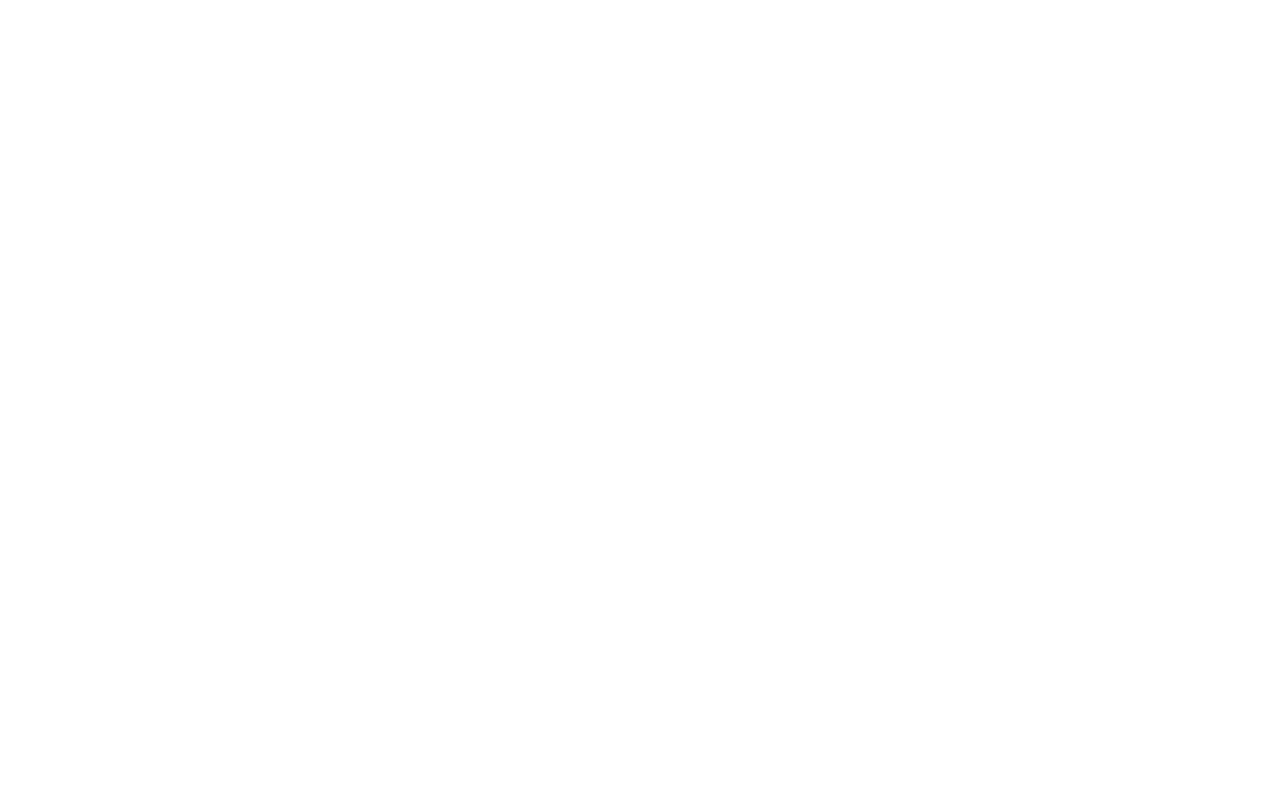
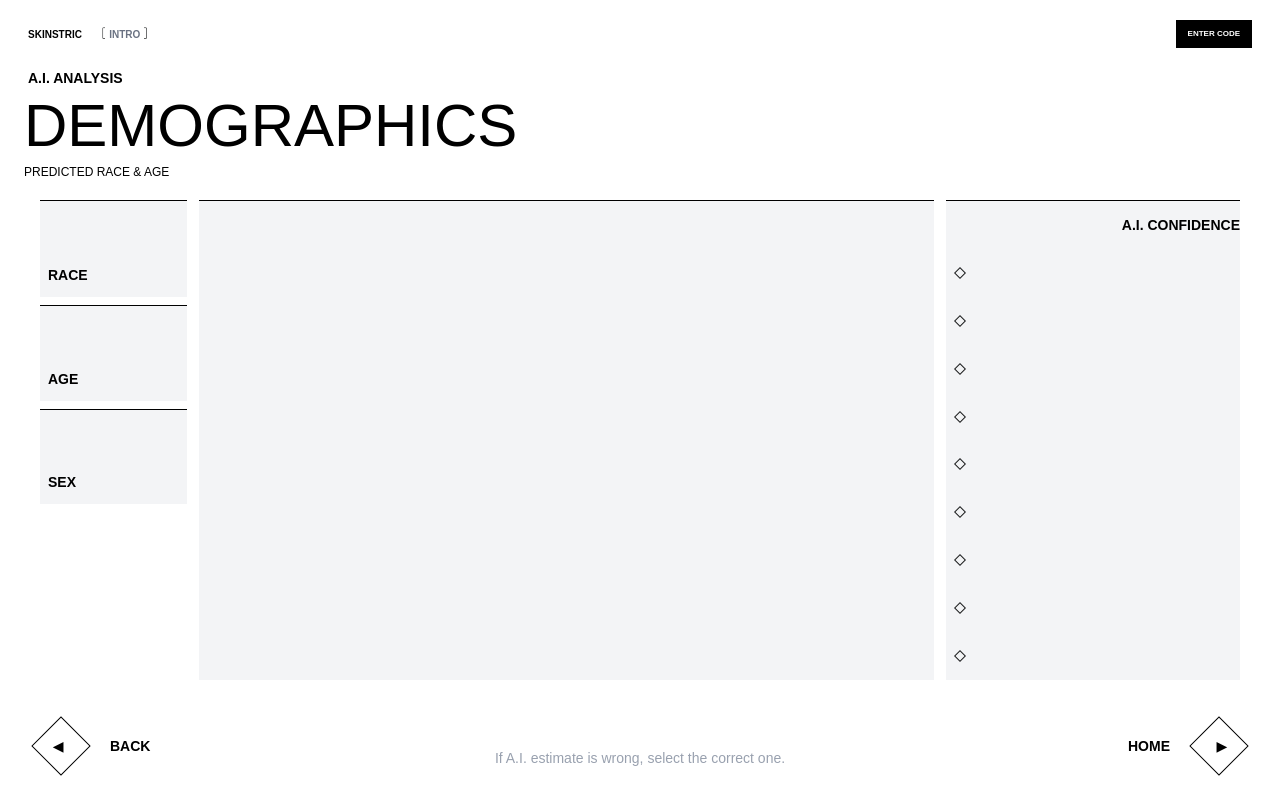
Before and after one commit to Kgithub7/Skinstric, a React (Vite) app: page /summary in a window 1280 px wide. Before the commit this address had no page. Built offline with nearby package versions, Linux system fonts and the light colour scheme; a web font is replaced by a local one; what tailwindcss-animated would draw is missing.

Commit message:
Finish select page and start summary page.

```diff
--- a/src/App.jsx
+++ b/src/App.jsx
@@ -4,11 +4,13 @@
 import Testing from "./pages/Testing.jsx";
 import Result from "./pages/Result.jsx";
 import Select from "./pages/Select.jsx";
+import Summary from "./pages/Summary.jsx";
 
 export const PredictionContext = createContext({
   predictions: {},
   setPredictions: () => {},
 });
+
 function App() {
   const [predictions, setPredictions] = useState({});
   return (
@@ -19,6 +21,7 @@
           <Route path="/testing" element={<Testing />} />
           <Route path="/result" element={<Result />} />
           <Route path="/select" element={<Select />} />
+          <Route path="/summary" element={<Summary />} />
         </Routes>
       </Router>
     </PredictionContext>
--- /dev/null
+++ b/src/components/ui/BackButton.jsx
@@ -0,0 +1,21 @@
+import { Link } from "react-router-dom";
+
+function BackButton({ page }) {
+  return (
+    <Link
+      to={`/${page}`}
+      className="left-arrow absolute bottom-3 left-10 z-1 -translate-y-1/2 text-sm transition-all duration-900 ease-in-out"
+    >
+      <div className="group flex items-center gap-x-7">
+        <div className="rotate-45 items-center border-1 p-0 transition-transform duration-300 ease-in-out group-hover:scale-110">
+          <span className="left-0 flex aspect-square w-[40px] -translate-x-[2px] translate-y-[2px] -rotate-45 items-center justify-center text-center">
+            ◀
+          </span>
+        </div>
+        <span className="font-semibold">BACK</span>
+      </div>
+    </Link>
+  );
+}
+
+export default BackButton;
--- /dev/null
+++ b/src/components/ui/ProceedButton.jsx
@@ -0,0 +1,21 @@
+import { Link } from "react-router-dom";
+
+function ProceedButton({ page, text }) {
+  return (
+    <Link
+      to={`/${page}`}
+      className={`left-arrow absolute right-10 bottom-3 z-1 -translate-y-1/2 ${page === "result" && "animate-fade-right"} text-sm transition-all duration-900 ease-in-out`}
+    >
+      <div className="group flex items-center gap-x-7">
+        <span className="font-semibold">{text}</span>
+        <div className="rotate-45 items-center border-1 p-0 transition-transform duration-300 ease-in-out group-hover:scale-110">
+          <span className="left-0 flex aspect-square w-[40px] translate-x-[2px] -translate-y-[2px] -rotate-45 items-center justify-center text-center">
+            ▶
+          </span>
+        </div>
+      </div>
+    </Link>
+  );
+}
+
+export default ProceedButton;
--- a/src/pages/Result.jsx
+++ b/src/pages/Result.jsx
@@ -6,6 +6,7 @@
 import CameraArrow from "../assets/CameraArrow.png";
 import GalleryImg from "../assets/Gallery.png";
 import GalleryArrow from "../assets/GalleryArrow.png";
+import BackButton from "../components/ui/BackButton.jsx";
 import axios from "axios";
 
 function Result() {
@@ -128,19 +129,7 @@
               </div>
             </div>
           </div>
-          <Link
-            to={"/testing"}
-            className="left-arrow absolute bottom-3 left-10 z-1 -translate-y-1/2 text-sm transition-all duration-900 ease-in-out"
-          >
-            <div className="group flex items-center gap-x-7">
-              <div className="rotate-45 items-center border-1 p-0 transition-transform duration-300 ease-in-out group-hover:scale-110">
-                <span className="left-0 flex aspect-square w-[40px] -translate-x-[2px] translate-y-[2px] -rotate-45 items-center justify-center text-center">
-                  ◀
-                </span>
-              </div>
-              <span className="font-semibold">BACK</span>
-            </div>
-          </Link>
+          <BackButton page={"testing"} />
         </>
       ) : (
         <div className="absolute inset-0 flex items-center justify-center">
--- a/src/pages/Select.jsx
+++ b/src/pages/Select.jsx
@@ -1,38 +1,56 @@
-import { useContext } from "react";
-import { PredictionContext } from "../App.jsx";
+import ProceedButton from "../components/ui/ProceedButton.jsx";
+import Nav from "../components/Nav.jsx";
+import BackButton from "../components/ui/BackButton.jsx";
+import { Link } from "react-router-dom";
 
 function Select() {
-  const { predictions } = useContext(PredictionContext);
-
   return (
+    <>
+      <Nav />
+      <p className="mx-7 mb-2 text-sm font-bold">A.I. ANALYSIS</p>
+      <p className="mx-7 mb-2 text-sm font-medium">
+        A.I. HAS ESTIMATED THE FOLLOWING.
+      </p>
+      <p className="mx-7 text-sm font-medium">
+        FIX ESTIMATED INFORMATION IF NEEDED.
+      </p>
       <div className="absolute inset-0 flex items-center justify-center">
-      <div className="absolute flex size-[20.5dvw] -rotate-45 overflow-hidden transition-all">
-        <div className="absolute size-[10dvw] flex-1 overflow-hidden bg-gray-100 transition-all">
-          {" "}
+        <div className="absolute z-1 size-[20.5dvw] -rotate-45 transition-all [&>*]:absolute [&>*]:overflow-hidden [&>*]:transition-all [&>*]:duration-500 [&>*]:ease-out [&>*:not(.border-dotted)]:size-[10dvw] [&>*:not(.border-dotted)]:transition-transform [&>*:not(.border-dotted)]:duration-300 [&>*:not(.border-dotted)]:hover:bg-gray-300 [&>.border-dotted]:top-1/2 [&>.border-dotted]:left-1/2 [&>.border-dotted]:-z-1 [&>.border-dotted]:size-[20dvw] [&>.border-dotted]:-translate-1/2 [&>.border-dotted]:border-3 [&>.border-dotted]:border-gray-300 [&>.border-dotted]:opacity-0">
+          <div className="cursor-not-allowed bg-gray-100 [&:hover~.medium-box]:size-[28dvw] [&:hover~.medium-box]:opacity-100">
             <p className="absolute top-1/2 left-1/2 -translate-1/2 rotate-45 font-semibold">
               COSMETIC
               <br />
               CONCERNS
             </p>
           </div>
-        <div className="absolute right-0 size-[10dvw] flex-1 -rotate-0 overflow-hidden bg-gray-200 transition-all">
+          <Link
+            to={"/summary"}
+            className="right-0 cursor-pointer bg-gray-200 hover:scale-105 [&:hover~.small-box]:size-[24dvw] [&:hover~.small-box]:opacity-100"
+          >
+            <div>
               <p className="absolute top-1/2 left-1/2 -translate-1/2 rotate-45 font-semibold">
                 DEMOGRAPHICS
               </p>
             </div>
-        <div className="absolute bottom-0 size-[10dvw] -rotate-0 overflow-hidden bg-gray-100 transition-all">
+          </Link>
+          <div className="bottom-0 cursor-not-allowed bg-gray-100 [&:hover~.large-box]:size-[32vw] [&:hover~.large-box]:opacity-100">
             <p className="absolute top-1/2 left-1/2 -translate-1/2 rotate-45 font-semibold">
               WEATHER
             </p>
           </div>
-        <div className="absolute right-0 bottom-0 size-[10dvw] -rotate-0 overflow-hidden bg-gray-100 transition-all">
-          {" "}
+          <div className="right-0 bottom-0 cursor-not-allowed bg-gray-100 [&:hover~.medium-box]:size-[28dvw] [&:hover~.medium-box]:opacity-100">
             <p className="absolute top-1/2 left-1/2 -translate-1/2 rotate-45 font-semibold">
               SKIN&nbsp;TYPE&nbsp;DETAILS
             </p>
           </div>
+          <div className="small-box border-dotted"></div>
+          <div className="medium-box border-dotted"></div>
+          <div className="large-box border-dotted"></div>
         </div>
       </div>
+      <BackButton page={"result"} />
+      <ProceedButton page={"summary"} text={"GET SUMMARY"} />
+    </>
   );
 }
 
--- /dev/null
+++ b/src/pages/Summary.jsx
@@ -0,0 +1,79 @@
+import { useContext } from "react";
+import { PredictionContext } from "../App.jsx";
+import ProceedButton from "../components/ui/ProceedButton.jsx";
+import BackButton from "../components/ui/BackButton";
+import Nav from "../components/Nav.jsx";
+import SelectedRadioButton from "../assets/SelectedRadio.png";
+import RadioButton from "../assets/Radio.png";
+
+function Summary() {
+  const { predictions } = useContext(PredictionContext);
+  return (
+    <>
+      <Nav />
+      <p className="mx-7 mb-2 text-sm font-bold">A.I. ANALYSIS</p>
+      <h1 className="mx-6 mb-2 text-6xl">DEMOGRAPHICS</h1>
+      <h1 className="mx-6 text-xs">PREDICTED RACE & AGE</h1>
+      <div className="mx-10 mt-5 flex h-[60dvh] gap-x-3 [&>*]:border-t [&>*:not(:first-child)]:bg-gray-100">
+        <div className="flex flex-2 flex-col gap-y-2 [&>*]:flex [&>*]:h-1/5 [&>*]:cursor-pointer [&>*]:flex-col [&>*]:justify-between [&>*]:bg-gray-100 [&>*]:px-2 [&>*]:py-3 [&>*]:text-left [&>*]:text-sm [&>*]:font-semibold [&>*]:hover:bg-gray-200 [&>*:not(:first-child)]:border-t">
+          <button>
+            <span>{}</span>
+            <span>RACE</span>
+          </button>
+          <button>
+            <span>{}</span>
+            <span>AGE</span>
+          </button>
+          <button>
+            <span>{}</span>
+            <span>SEX</span>
+          </button>
+        </div>
+        <div className="flex-10"></div>
+        <div className="flex flex-4 flex-col justify-center">
+          <div className="flex flex-1 items-center justify-between p-0 text-sm font-semibold">
+            <span className=""></span>
+            <span className="">A.I. CONFIDENCE</span>
+          </div>
+          <div className="flex flex-9 flex-col justify-center [&_img]:size-3 [&>*]:mx-2 [&>*]:flex [&>*]:flex-1 [&>*]:items-center">
+            <div className="">
+              <img src={RadioButton} />
+            </div>
+            <div className="">
+              <img src={RadioButton} />
+            </div>
+            <div className="">
+              <img src={RadioButton} />
+            </div>
+            <div className="">
+              <img src={RadioButton} />
+            </div>
+            <div className="">
+              <img src={RadioButton} />
+            </div>
+            <div className="">
+              <img src={RadioButton} />
+            </div>
+            <div className="">
+              <img src={RadioButton} />
+            </div>
+            <div className="">
+              <img src={RadioButton} />
+            </div>
+            <div className="">
+              <img src={RadioButton} />
+            </div>
+          </div>
+        </div>
+      </div>
+
+      <p className="absolute bottom-8 left-1/2 -translate-x-1/2 text-sm text-gray-400">
+        If A.I. estimate is wrong, select the correct one.
+      </p>
+      <BackButton page={"select"} />
+      <ProceedButton page={""} text={"HOME"} />
+    </>
+  );
+}
+
+export default Summary;
```
Also changed, not shown: src/pages/Testing.jsx (+5 -29 lines), src/assets/Radio.png (added), src/assets/SelectedRadio.png (added). Lines whose indentation alone changed are shown as unchanged.
